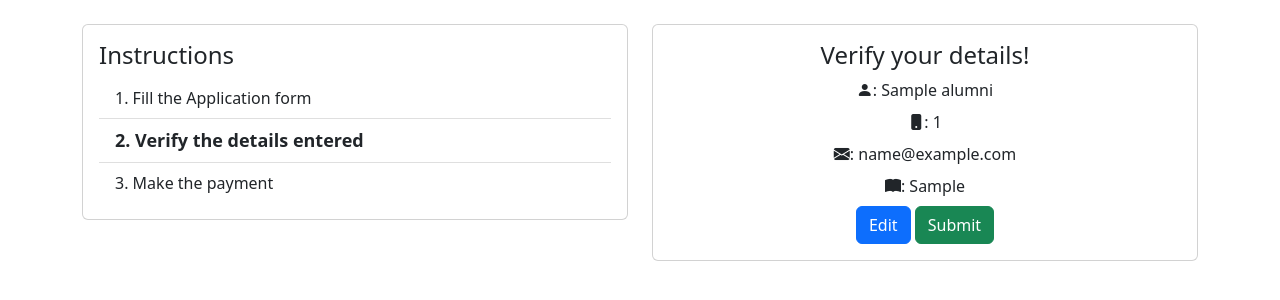
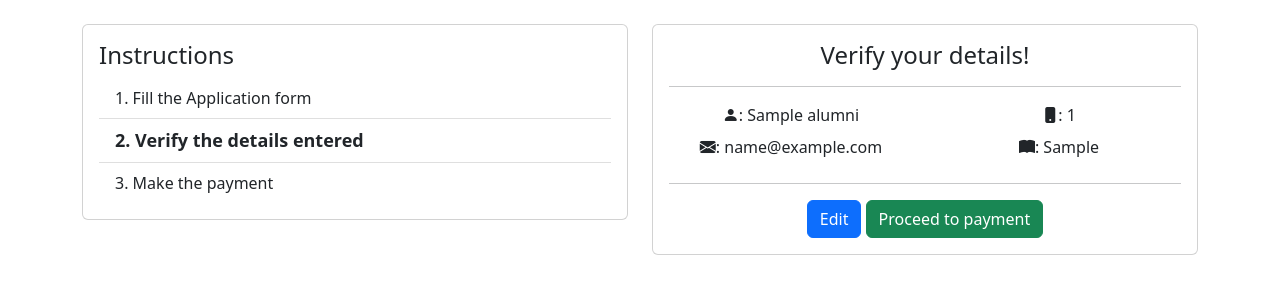
Before and after one commit to 9akashnp8/lourde-alumni-portal, a Django app: page /verify/1 in a window 1280 px wide. Shown: the part 56-356 px from the top of the page. Run offline with Django 4.2, Linux system fonts and the light colour scheme; tables that the repository leaves empty hold one stand-in row (values such as "Sample post"); parts of the project's set-up code (start-up, migrations or seed data) failed here and were passed over.

Commit message:
Optimize flow to payment. Old > create, edit, submit. New > create, edit, redirect

```diff
--- a/main/urls.py
+++ b/main/urls.py
@@ -6,5 +6,6 @@ urlpatterns = [
     path('register/', views.register, name='register'),
     path('registration-edit/<int:id>', views.regEdit, name='regEdit'),
     path('verify/<str:id>', views.regVerification, name='regVerification'),
+    path('make-payment/<str:id>', views.payment, name='payment'),
     path('webhook/', views.webhook, name='webhook')
 ]
--- a/main/views.py
+++ b/main/views.py
@@ -30,11 +30,13 @@ def register(request):
 
 def regVerification(request, id):
     alumni = Alumni.objects.get(id=id)
-    if request.method == 'POST':
-        payment_url = 'https://pages.razorpay.com/lms-alumni?'
-        return redirect(f'{payment_url}email={alumni.email}&name={alumni.name}&phone={alumni.phone}')
     context = {'alumni':alumni}
     return render(request, 'register-verify.html', context)
+
+def payment(request, id):
+    alumni = Alumni.objects.get(id=id)
+    payment_url = 'https://pages.razorpay.com/lms-alumni?'
+    return redirect(f'{payment_url}email={alumni.email}&name={alumni.name}&phone={alumni.phone}')
 
 def regEdit(request, id):
     instance = Alumni.objects.get(id=id)
--- a/templates/register-verify.html
+++ b/templates/register-verify.html
@@ -13,21 +13,33 @@
 {% endblock stage_status%}
 
 {% block form %}
-<form method="post">
-    {% csrf_token %}
+<hr>
+<div class="row">
+    <div class="col">
         <div class="mb-2">
             <span><i class="bi bi-person-fill"></i>: {{alumni.name}}</span>
         </div>
+    </div>
+    <div class="col">
         <div class="mb-2">
             <span><i class="bi bi-phone-fill"></i>: {{alumni.phone}}</span>
         </div>
+    </div>
+</div>
+<div class="row">
+    <div class="col">
         <div class="mb-2">
             <span><i class="bi bi-envelope-fill"></i>: {{alumni.email}}</span>
         </div>
+    </div>
+    <div class="col">
         <div class="mb-2">
             <span><i class="bi bi-book-fill"></i>: {{alumni.batch}}</span>
         </div>
+    </div>
+</div>
+<hr>
 <a class="btn btn-primary" href="{% url 'regEdit' alumni.id %}">Edit</a>
-    <input type="submit" value="Submit" class="btn btn-success">
-</form>
+<a class='btn btn-success' href="{% url 'payment' alumni.id %}">Proceed to payment</a>
+
 {% endblock form %}
```
Lines whose indentation alone changed are shown as unchanged.
